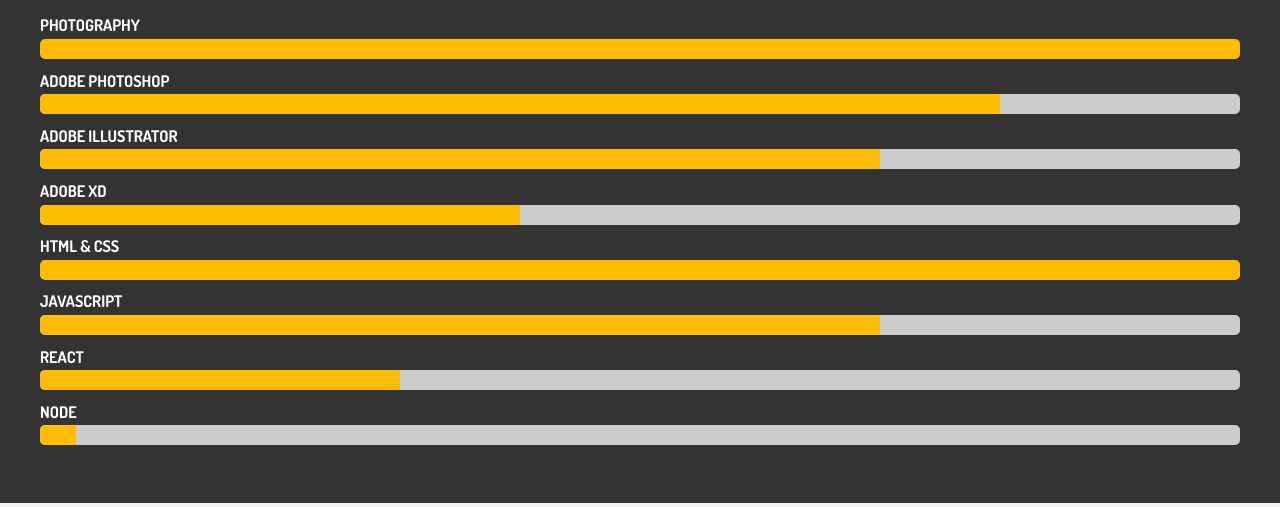
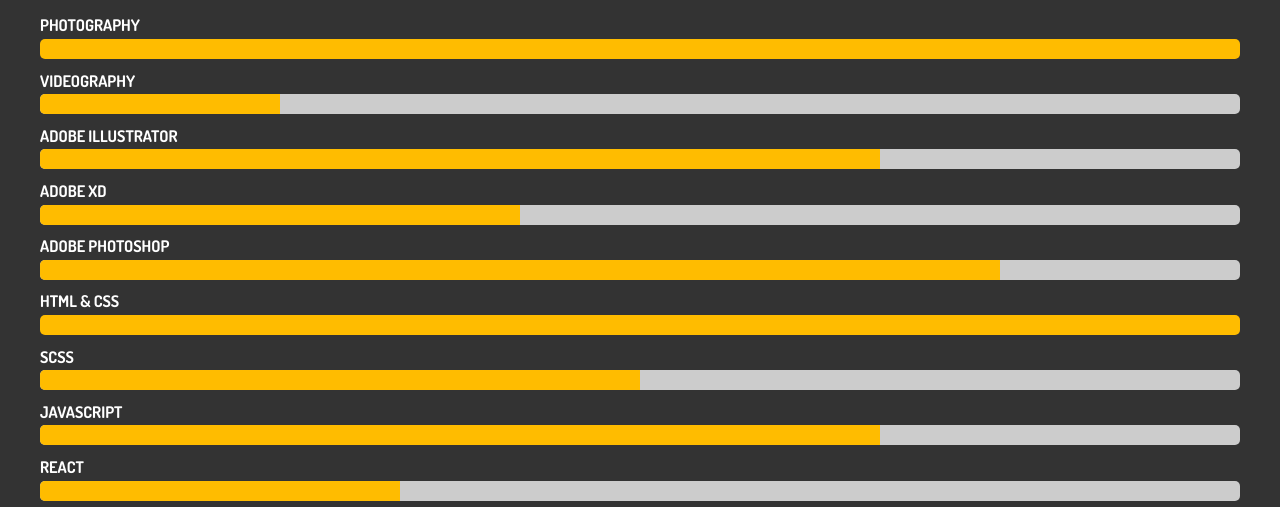
Before and after one commit to Andy-Cher/portfolio, a website: page dist/about.html in a window 1280 px wide. Shown: the part 846-1353 px from the top of the page. Drawn offline with Linux system fonts and the light colour scheme.

Commit message:
potforlio website

```diff
--- a/dist/about.html
+++ b/dist/about.html
@@ -64,9 +64,9 @@
             <div class="progress">
                 <div style="width:100%"></div>
             </div>
-            <h4>Adobe Photoshop</h4>
+            <h4>Videography</h4>
             <div class="progress">
-                <div style="width:80%"></div>
+                <div style="width:20%"></div>
             </div>
             <h4>Adobe Illustrator</h4>
             <div class="progress">
@@ -76,9 +76,17 @@
             <div class="progress">
                 <div style="width:40%"></div>
             </div>
+            <h4>Adobe Photoshop</h4>
+            <div class="progress">
+                <div style="width:80%"></div>
+            </div>
             <h4>HTML & CSS</h4>
             <div class="progress">
                 <div style="width:100%"></div>
+            </div>
+            <h4>SCSS</h4>
+            <div class="progress">
+                <div style="width:50%"></div>
             </div>
             <h4>Javascript</h4>
             <div class="progress">
```
